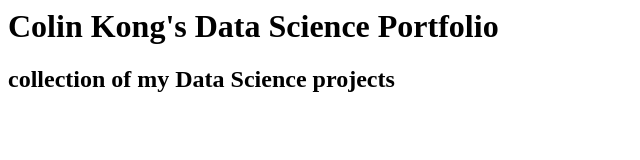
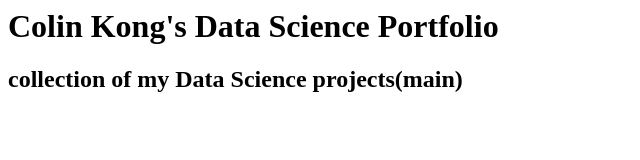
Before and after one commit to colin-kong/colin-kong.github.io, a plain HTML site: page index.html in a window 1280 px wide. Shown: the full height of the page, 0-640 px from the left. Drawn offline with Linux system fonts and the light colour scheme.

Commit message:
Update index.html

```diff
--- a/index.html
+++ b/index.html
@@ -1,4 +1,4 @@
 <html>
     <h1> Colin Kong's Data Science Portfolio</h1>
-    <h2> collection of my Data Science projects</h2>
+    <h2> collection of my Data Science projects(main)</h2>
 </html>
```
